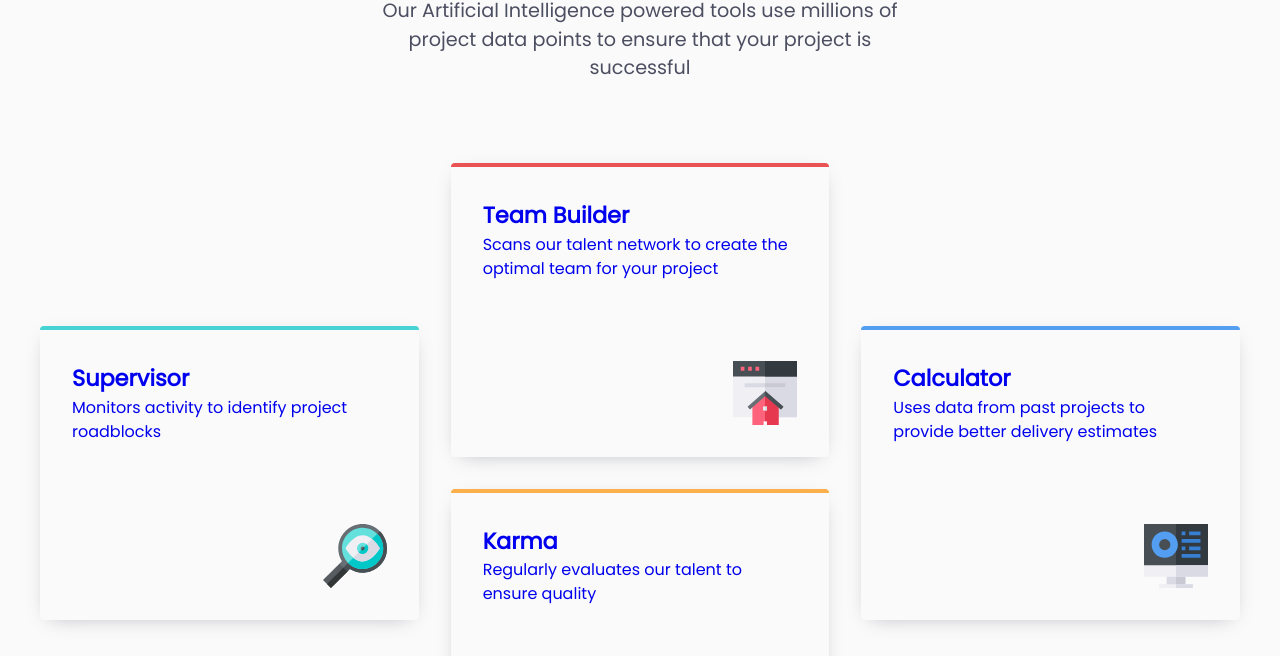
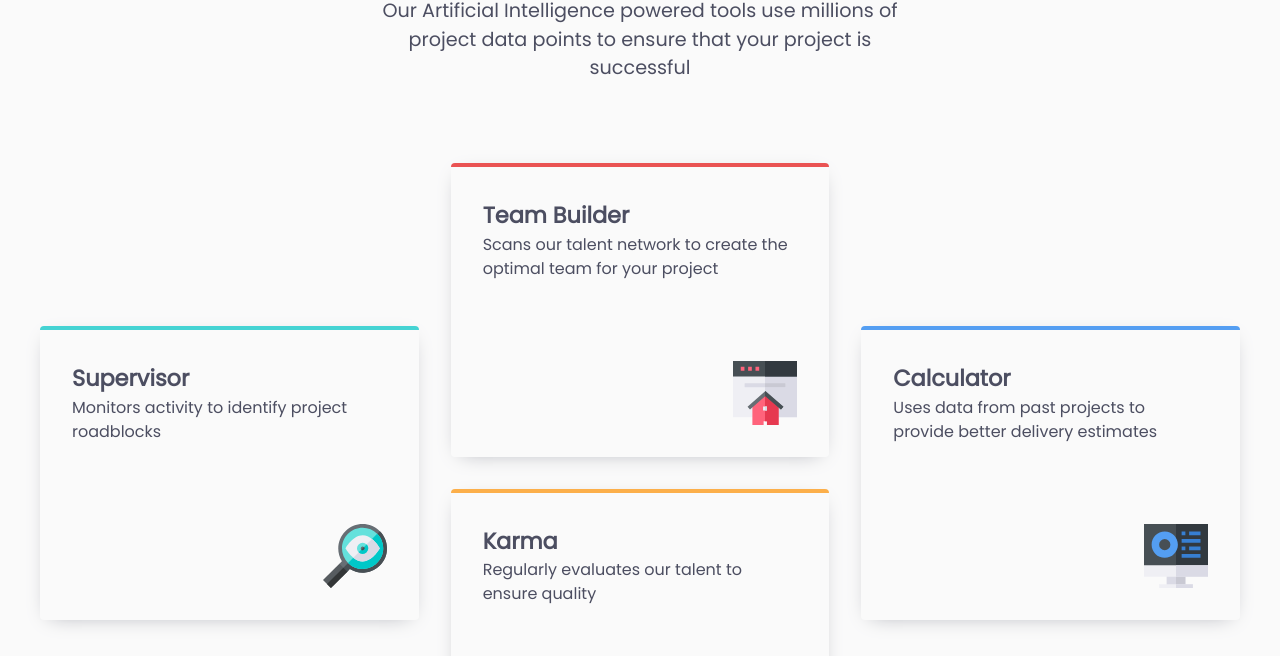
Before and after one commit to olivervillalobos/four-card-layout, a plain HTML site: page index.html in a window 1280 px wide. Shown: the part 144-800 px from the top of the page. Drawn offline with nearby package versions, Linux system fonts and the light colour scheme; files that its build step writes are made by us from their sources.

Commit message:
Se termino

```diff
--- a/SASS/style.scss
+++ b/SASS/style.scss
@@ -61,6 +61,7 @@ a:visited, a:active{
     flex-direction: column;
     justify-content: space-between;
     row-gap: 1rem;
+    color: $neutral-Very-Dark-Blue;
 }
 .item_1{
     border-top: 0.3rem solid $primary-Cyan;
```
